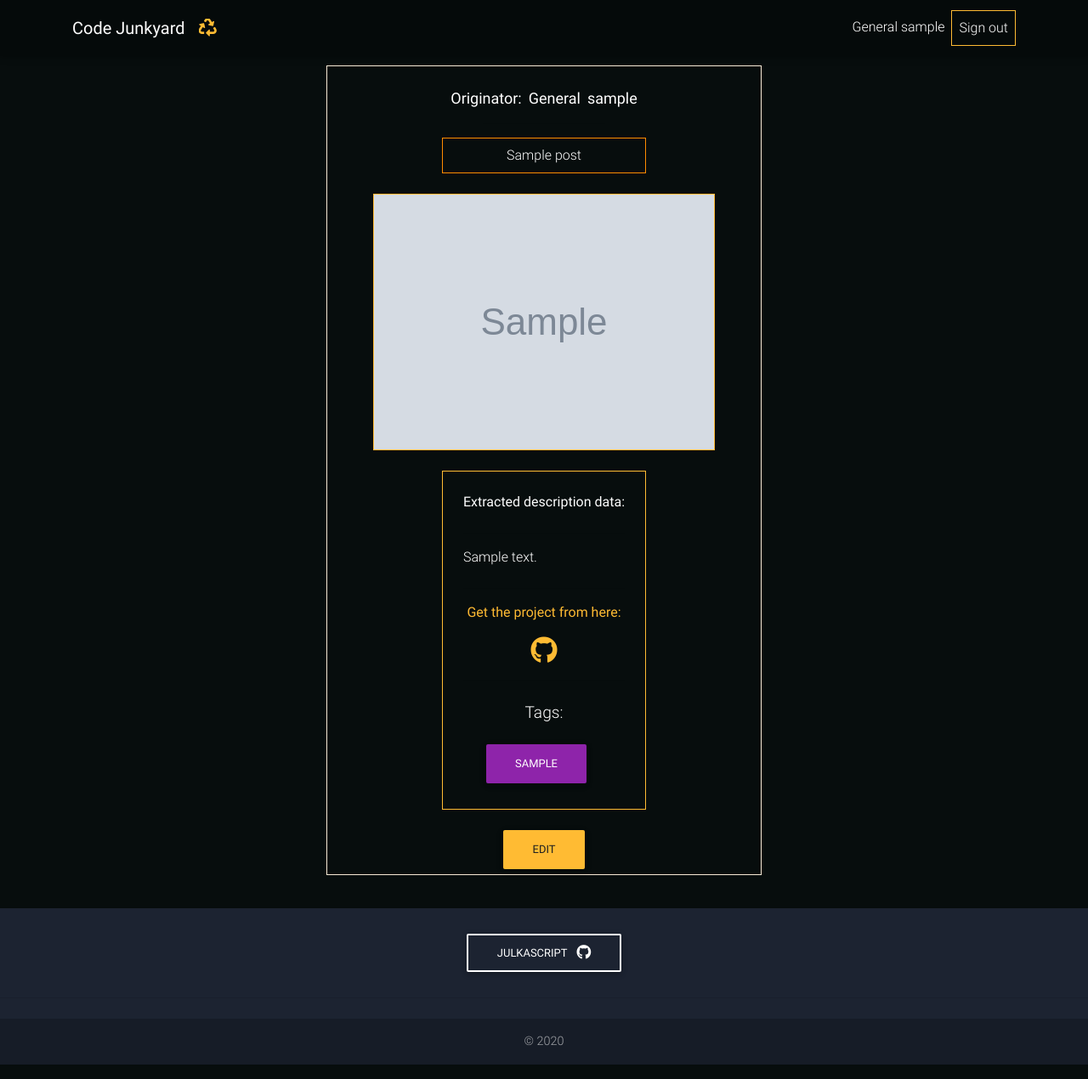
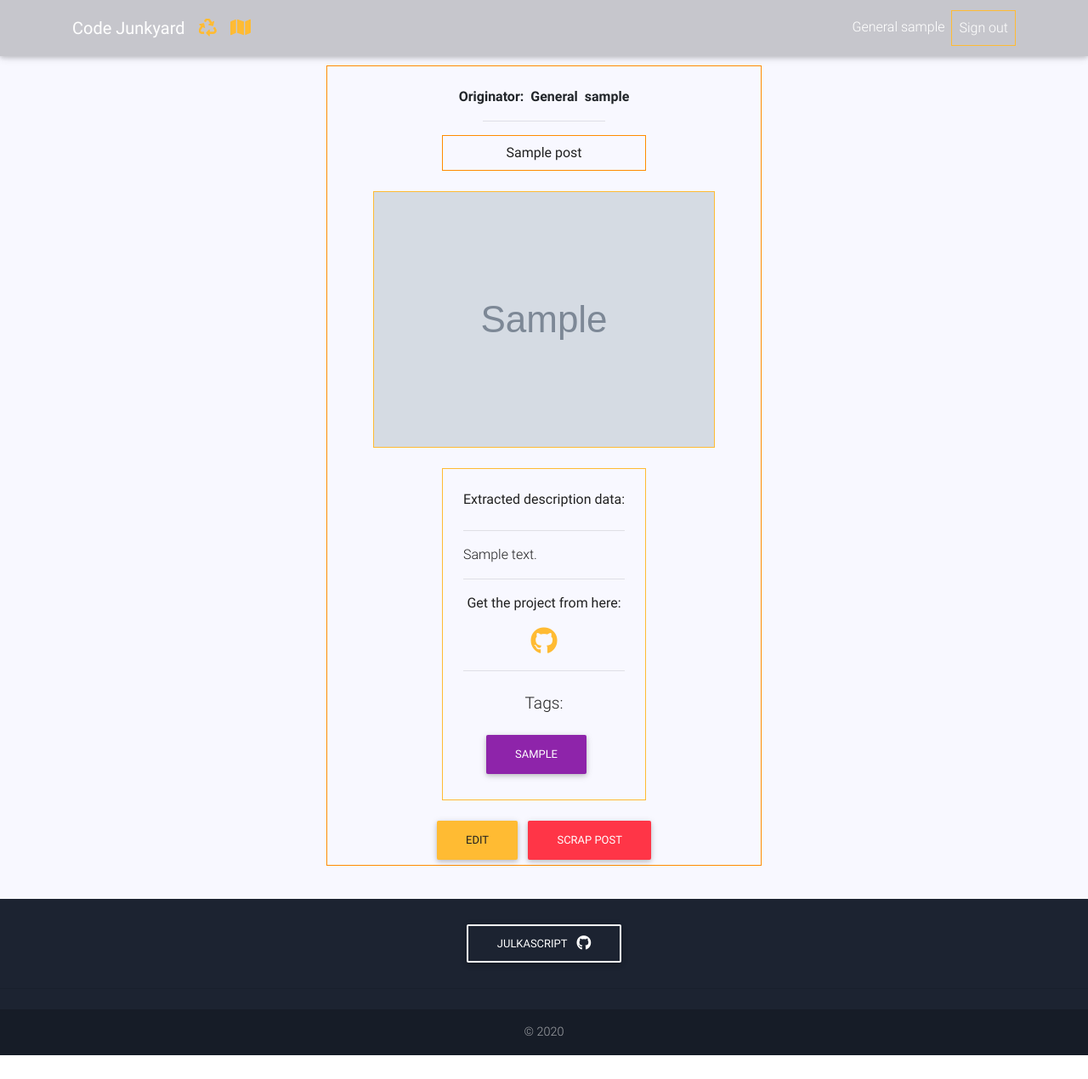
Before and after one commit to julkascript/code-junkyard, a Django app: page /post-details/1 in a window 1280 px wide. Shown: the top 1270 px of the page at 85% size. After the commit the page ends 1242 px from the top, so only its background shows below. Run offline with Django 3.2, Linux system fonts and the light colour scheme; a user stored in the database is signed in; tables that the repository leaves empty hold one stand-in row (values such as "Sample post"); grey boxes marked "Sample" are stand-in pictures; some libraries are stand-ins or nearby versions.

Commit message:
create delete button and fix styling on post page

```diff
--- a/static/css/style.css
+++ b/static/css/style.css
@@ -261,11 +261,10 @@
 }
 
 #recycle-post-container {
-    border: 1px solid antiquewhite;
+    border: 1px solid darkorange;
     margin-top: 6%;
     margin-bottom: 3%;
     width: 40%;
-    height: 170%;
     display: flex;
     flex-direction: column;
     align-items: center;
@@ -285,11 +284,6 @@
     width: 50%;
 }
 
-#title-title-user, #user-username {
-    color: white;
-    font-size: large;
-}
-
 #hr-bar, #title-wrapper, #post-description, #post-git, #post-tags {
     color: white;
 }
@@ -300,7 +294,6 @@
 
 #all-tags {
     font-size: larger;
-    color: white;
 }
 
 .hr-dark {
--- a/templates/post-details.html
+++ b/templates/post-details.html
@@ -1,25 +1,10 @@
 {% extends 'shared/base.html' %}
-{% block links %}
-    <!-- Font Awesome -->
-    <link rel="stylesheet" href="https://use.fontawesome.com/releases/v5.11.2/css/all.css">
-    <!-- Bootstrap core CSS -->
-    <link href="/static/css/bootstrap.min.css" rel="stylesheet">
-    <link rel="stylesheet" href="/static/css/style.css">
-    <!-- Material Design Bootstrap -->
-    <link href="/static/css/mdb.min.css" rel="stylesheet">
-    <!-- Your custom styles (optional) -->
-    <link href="/static/css/style.min.css" rel="stylesheet">
-    <link rel="stylesheet" href="/static/css/stars.css">
-{% endblock %}
 {% block site_content %}
-    <div id='stars'></div>
-    <div id='stars2'></div>
-    <div id='stars3'></div>
     <div class="container" id="recycle-post-container">
-        <div id="user-title" class="d-flex justify-content-center">
-            <p class="text-center mt-4 mr-2 font-weight-normal" id="title-title-user">Originator: </p>
-            <p class="text-center mt-4 mr-2 font-weight-normal" id="title-title-user">General</p>
-            <p id="user-username" class="text-center mt-4 font-weight-normal">
+        <div class="d-flex justify-content-center">
+            <p class="text-center font-weight-bold mt-4 mr-2 font-weight-normal">Originator: </p>
+            <p class="text-center font-weight-bold mt-4 mr-2 font-weight-normal">General</p>
+            <p class="text-center mt-4 font-weight-bold">
                 {{ post.creator }}
             </p>
         </div>
@@ -31,7 +16,7 @@
         {#            </div>#}
         {#        </div>#}
         <div id="title-wrapper" class="mb-lg-4">
-            <p class="text-center" id="post-title">{{ post.title }}</p>
+            <p class="text-center text-dark font-weight-normal" id="post-title">{{ post.title }}</p>
         </div>
 
         <div class="mb-lg-4 border border-warning">
@@ -39,17 +24,16 @@
         </div>
 
         <div id="post-description" class="d-block border border-warning p-4 text-center">
-            <p class="mb-4 font-weight-normal">Extracted description data:</p>
+            <p class="mb-4 font-weight-normal text-dark">Extracted description data:</p>
             <hr>
-            <p class="text-justify">{{ post.description }}</p>
-            <p class="mb-4 font-weight-normal"></p>
+            <p class="text-justify text-dark">{{ post.description }}</p>
             <hr>
-            <p class="text-warning font-weight-normal">Get the project from here:</p>
+            <p class="text-dark font-weight-normal">Get the project from here:</p>
             <a href="{{ post.git_link }}" class="m-auto" target="_blank"><i
                     class="fab fa-github fa-2x text-warning"></i></a>
             <hr>
             {% if post.tags %}
-                <div id="tags-group" class="text-white mt-4 text-center">
+                <div class="mt-4 text-center text-dark">
                     <p id="all-tags">Tags:</p>
                     <div class="d-inline-flex">
                         {% for tag in tags %}
@@ -66,9 +50,14 @@
             {% endif %}
         </div>
         {% if has_permissions %}
-            <a class="btn btn-warning text-dark mt-lg-4" href="{% url 'post edit' post.pk %}">
-            Edit
+            <div class="edit-delete-buttons d-flex m-auto">
+                <a class="btn btn-warning text-dark mt-lg-4" href="{% url 'post edit' post.pk %}">
+                    Edit
+                </a>
+                <a class="btn btn-danger text-white mt-lg-4" href="">
+                    Scrap post
+                </a>
+            </div>
         {% endif %}
-        </a>
     </div>
 {% endblock %}
--- a/templates/shared/navbar.html
+++ b/templates/shared/navbar.html
@@ -19,11 +19,17 @@
             <!-- Left -->
             <ul class="navbar-nav mr-auto">
                 {% if user.is_authenticated %}
-                    <li class="nav-item mt-2">
+                    <li class="nav-item mt-2 mr-3">
                         <a class="text-warning" href="{% url 'post create' %}">
                             <i class="fas fa-recycle fa-lg"></i>
                         </a>
                     </li>
+                    <li class="nav-item mt-2">
+                        <a class="text-warning" href="{% url 'post list' %}">
+                            <i class="fas fa-map fa-lg"></i>
+                        </a>
+                    </li>
+
                 {% endif %}
                 {#                <li class="nav-item active">#}
                 {#                    <a class="nav-link" href="#">Browse#}
@@ -48,7 +54,8 @@
             <ul class="navbar-nav nav-flex-icons">
                 {% if user.is_authenticated %}
                     <li class="nav-item">
-                        <a class="nav-link" href="{% url 'user profile' current_user.id %}">General {{ current_user.username }}</a>
+                        <a class="nav-link"
+                           href="{% url 'user profile' current_user.id %}">General {{ current_user.username }}</a>
                     </li>
                     <li class="nav-item border border-warning">
                         <a class="nav-link" href="{% url 'user signout' %}">Sign out</a>
```
